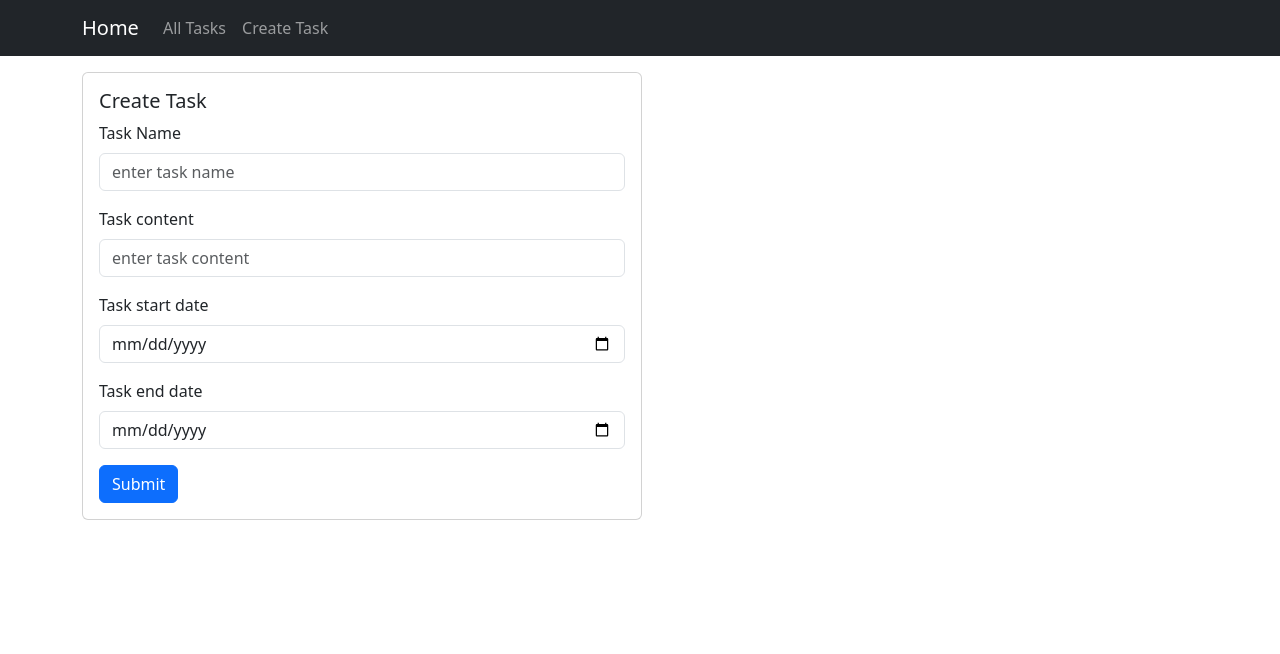
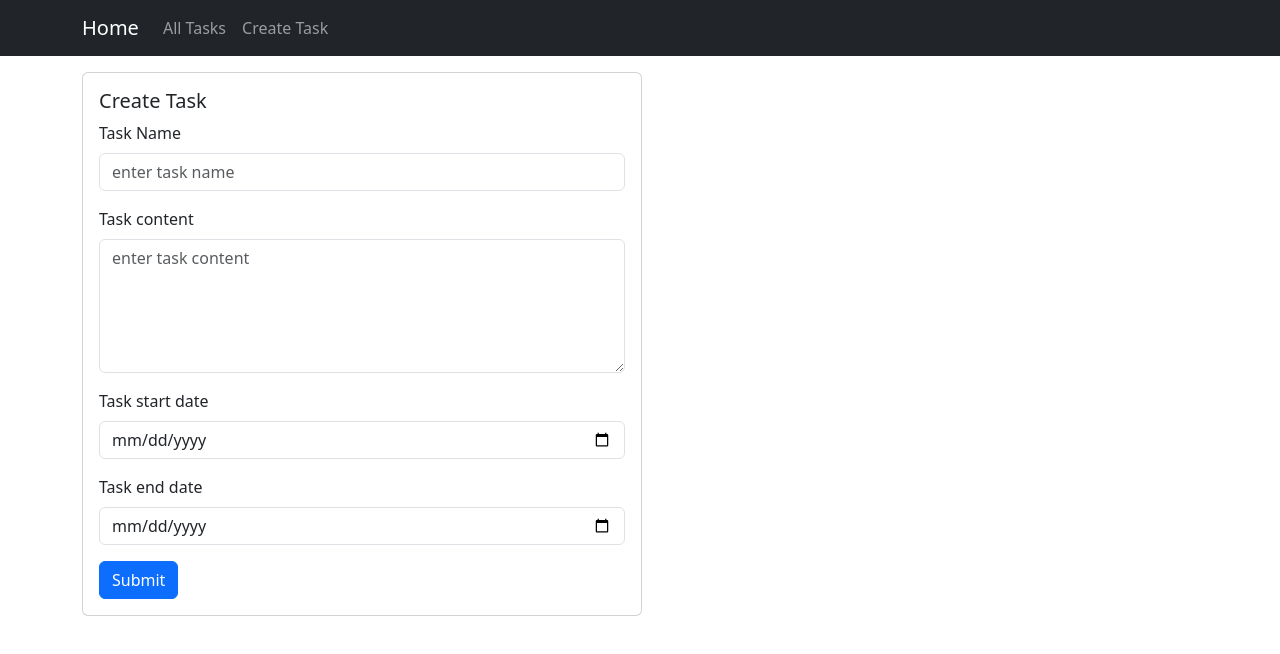
Before and after one commit to Yaldahsadegh/Taskmanager, a React (Create React App) app in the folder frontend/: page /create in a window 1280 px wide. Shown: the top 654 px of the page. Built offline with nearby package versions, Linux system fonts and the light colour scheme.

Commit message:
create task fronend -> validation, messages, input and submit handlers

```diff
--- a/frontend/package.json
+++ b/frontend/package.json
@@ -12,6 +12,7 @@
     "@types/react-dom": "^18.2.25",
     "axios": "^1.6.8",
     "bootstrap": "^5.3.3",
+    "qs": "^6.12.1",
     "react": "^18.2.0",
     "react-bootstrap": "^2.10.2",
     "react-dom": "^18.2.0",
--- a/frontend/src/components/CreateTask.tsx
+++ b/frontend/src/components/CreateTask.tsx
@@ -1,35 +1,112 @@
-import React from "react";
+import React, { useState } from "react";
+import qs from "qs";
 import "bootstrap/dist/css/bootstrap.min.css";
-import { Button, Form, Card, Container } from "react-bootstrap";
+import { Button, Form, Card, Container, Alert } from "react-bootstrap";
 
 const CreateTask = () => {
+  //FORM DATA ONCE PAGE LOAD
+  const defaultFormData = {
+    name: "",
+    content: "",
+    startdate: "",
+    enddate: "",
+    status: 1,
+  };
+
+  const [formData, setFormData] = useState(defaultFormData); // FORM DATA
+  const [message, setMessage] = useState(""); // MESSAGE TO USER
+
+  const handleInput = (
+    e: React.ChangeEvent<HTMLInputElement | HTMLTextAreaElement>
+  ) => {
+    setFormData((prevSate) => ({
+      ...prevSate,
+      [e.target.name]: e.target.value,
+    }));
+  };
+
+  const handleSubmit = (e: React.FormEvent<HTMLFormElement>) => {
+    e.preventDefault();
+    //ADD A HANDLER FOR CHECK START DATE NO CHECK YET
+    if (formData.startdate > formData.enddate) {
+      setMessage("Date is invalid");
+      return;
+    }
+    console.log("submit done");
+    console.log(formData);
+    setMessage("Task added successfully!");
+    setFormData(defaultFormData);
+
+    //THE MESSAGE WILL BE GONE IN 3S
+    setTimeout(() => {
+      setMessage("");
+    }, 3000);
+  };
   return (
     <Container className="mt-3">
       <Card style={{ width: "35rem" }}>
         <Card.Body>
           <Card.Title>Create Task</Card.Title>
-          <Form>
+          <Form onSubmit={handleSubmit} method="POST">
             <Form.Group className="mb-3">
               <Form.Label>Task Name</Form.Label>
-              <Form.Control type="text" placeholder="enter task name" />
+              <Form.Control
+                type="text"
+                placeholder="enter task name"
+                name="name"
+                onChange={handleInput}
+                required
+                value={formData.name}
+              />
             </Form.Group>
             <Form.Group className="mb-3">
               <Form.Label>Task content</Form.Label>
-              <Form.Control type="text" placeholder="enter task content" />
+              <Form.Control
+                as="textarea"
+                rows={5}
+                type="text"
+                placeholder="enter task content"
+                name="content"
+                onChange={handleInput}
+                required
+                value={formData.content}
+              />
             </Form.Group>
             <Form.Group className="mb-3">
               <Form.Label>Task start date</Form.Label>
-              <Form.Control type="date" />
+              <Form.Control
+                type="date"
+                name="startdate"
+                onChange={handleInput}
+                required
+                value={formData.startdate}
+              />
             </Form.Group>
             <Form.Group className="mb-3">
               <Form.Label>Task end date</Form.Label>
-              <Form.Control type="date" />
+              <Form.Control
+                type="date"
+                name="enddate"
+                onChange={handleInput}
+                required
+                value={formData.enddate}
+              />
             </Form.Group>
 
             <Button variant="primary" type="submit">
               Submit
             </Button>
           </Form>
+          {message && (
+            <Alert
+              className="mt-3"
+              variant={
+                message && message === "Date is invalid" ? "danger" : "success"
+              }
+            >
+              {message}
+            </Alert>
+          )}
         </Card.Body>
       </Card>
     </Container>
--- a/frontend/src/components/Navigation.tsx
+++ b/frontend/src/components/Navigation.tsx
@@ -11,7 +11,7 @@ const Navigation = () => {
           <Navbar.Brand href="/">Home</Navbar.Brand>
           <Nav className="me-auto">
             <Nav.Link href="#home">All Tasks</Nav.Link>
-            <Nav.Link href="#features">Create Task</Nav.Link>
+            <Nav.Link href="/create">Create Task</Nav.Link>
           </Nav>
         </Container>
       </Navbar>
```
Also changed, not shown: 1 other file (tests, documents, lock files or other folders).
